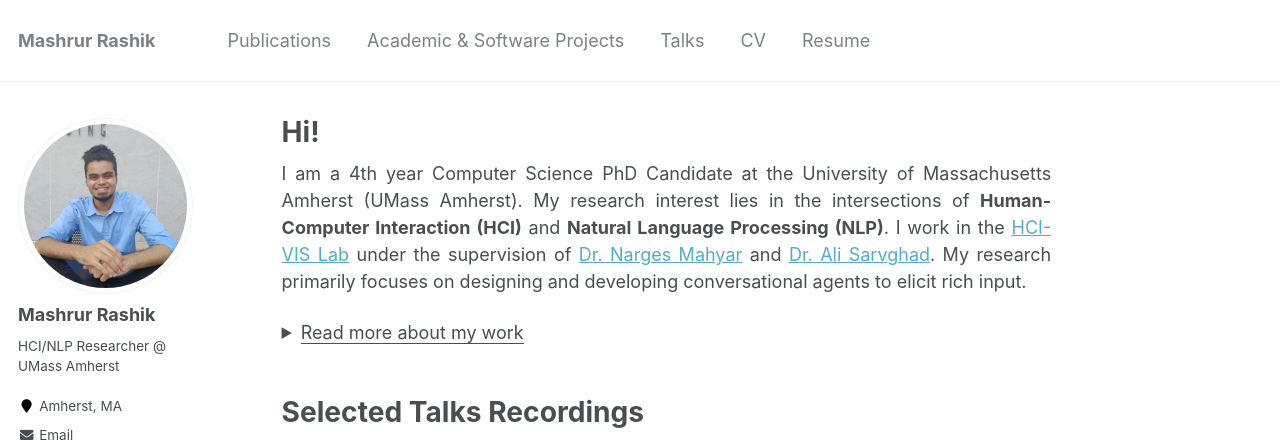
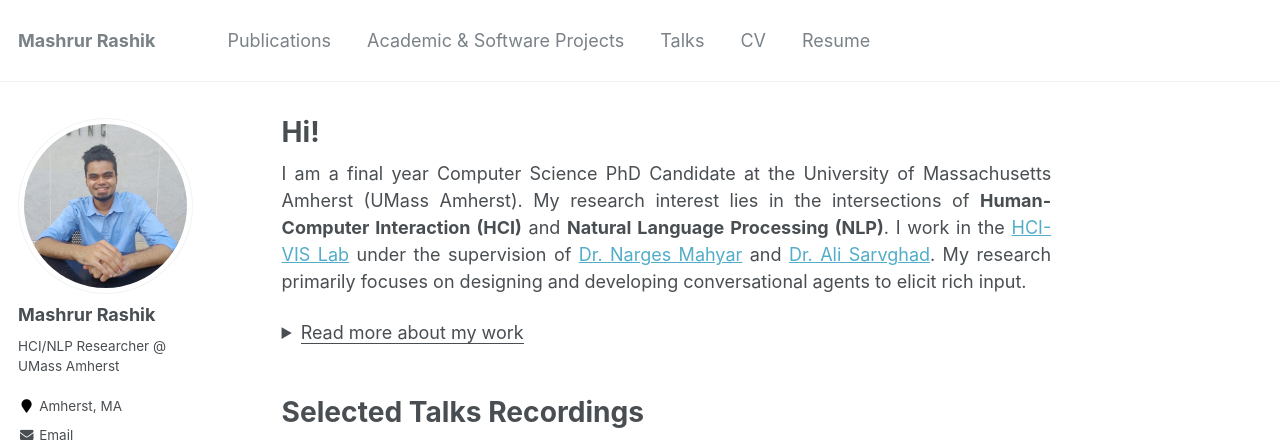
Before and after one commit to mashrur29/mashrur29.github.io, a Jekyll site: the page built from _pages/about.md, in a window 1280 px wide and 1400 px high, cut to the strip 0-440 px from the top of the window. Built offline with Jekyll 4.4.1, drawn with Linux system fonts in a browser that asks for light colours; some web fonts are replaced; some of the changed text lies outside the part shown.

Commit message:
updated about

```diff
--- a/_pages/about.md
+++ b/_pages/about.md
@@ -8,7 +8,7 @@ redirect_from:
   - /about.html
 ---
 <p align="justify">
-I am a 4th year Computer Science PhD Candidate at the University of Massachusetts Amherst (UMass Amherst). My research interest lies in the intersections of <b>Human-Computer Interaction (HCI)</b> and <b>Natural Language Processing (NLP)</b>. I work in the <a href="https://groups.cs.umass.edu/hci-vis/" target="_blank">HCI-VIS Lab</a> under the supervision of <a href="https://groups.cs.umass.edu/nmahyar/" target="_blank">Dr. Narges Mahyar</a> and <a href="https://groups.cs.umass.edu/asarv/" target="_blank">Dr. Ali Sarvghad</a>. My research primarily focuses on designing and developing conversational agents to elicit rich input.
+I am a final year Computer Science PhD Candidate at the University of Massachusetts Amherst (UMass Amherst). My research interest lies in the intersections of <b>Human-Computer Interaction (HCI)</b> and <b>Natural Language Processing (NLP)</b>. I work in the <a href="https://groups.cs.umass.edu/hci-vis/" target="_blank">HCI-VIS Lab</a> under the supervision of <a href="https://groups.cs.umass.edu/nmahyar/" target="_blank">Dr. Narges Mahyar</a> and <a href="https://groups.cs.umass.edu/asarv/" target="_blank">Dr. Ali Sarvghad</a>. My research primarily focuses on designing and developing conversational agents to elicit rich input.
 </p>
 
 <details>
@@ -81,6 +81,8 @@ Recent News
 
 Publications (\* = equal contribution)
 ======
+<p align="justify"> <b>Mashrur Rashik</b>, Shilpa Sweth, Nishtha Agrawal, Saiyyam Kochar, Kara M Smith, Fateme Rajabiyazdi, Vidya Setlur, Narges Mahyar, Ali Sarvghad, “<a href="https://doi.org/10.1145/3706598.3714280" target="_blank">AI-Enabled Conversational Journaling for Advancing Parkinson's Disease Symptom Tracking</a>”, ACM CHI conference on Human Factors in Computing Systems (CHI), 2025, to appear.</p>
+
 <p align="justify">[2024] <b>Mashrur Rashik</b>, Mahmood Jasim, Kostiantyn Kucher, Ali Sarvghad, Narges Mahyar. “<a href="https://dl.acm.org/doi/abs/10.1145/3643834.3661563" target="_blank">Beyond Text and Speech in Conversational Agents: Mapping the Design Space of Avatars</a>”, ACM conference on Designing Interactive Systems (DIS), 20 pages, 2024.</p>
 
 <p align="justify">[2023] Zhiqiu Jiang<sup>*</sup> , <b>Mashrur Rashik<sup>*</sup></b> , Kunjal Panchal, Mahmood Jasim, Ali Sarvghad, Pari Riahi, Erica DeWitt, Fey Thurber, Narges Mahyar. “<a href="https://dl.acm.org/doi/abs/10.1145/3579469" target="_blank">CommunityBots: Creating and Evaluating A Multi-Agent Chatbot Platform for Public Input Elicitation</a>”. ACM Conference on Computer Supported Cooperative Work and Social Computing (CSCW), 32 pages, 2023.</p>
```
